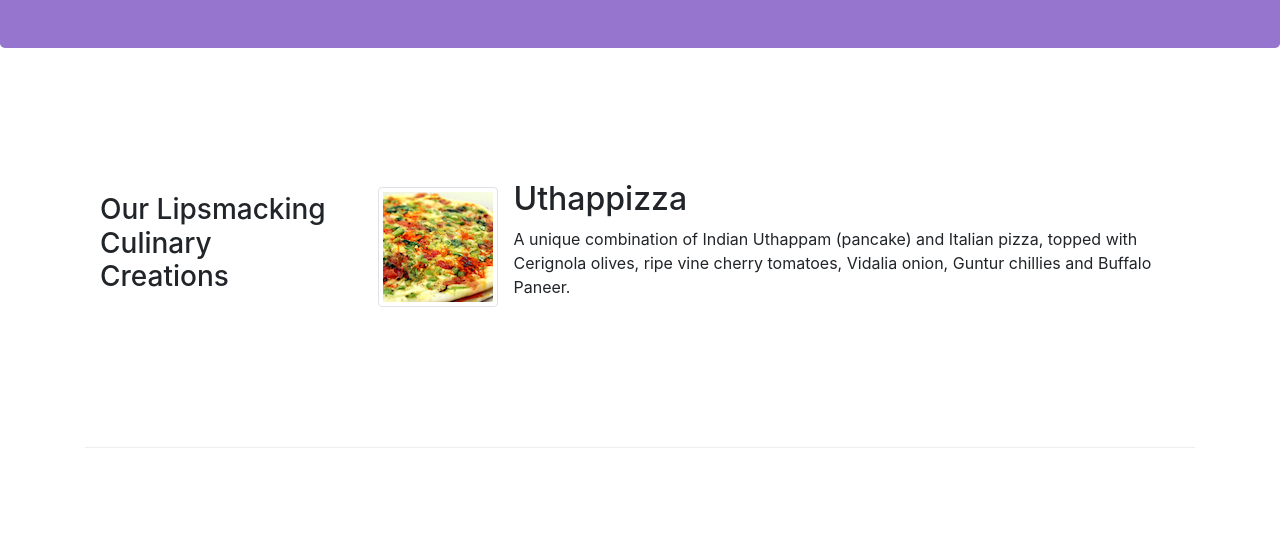
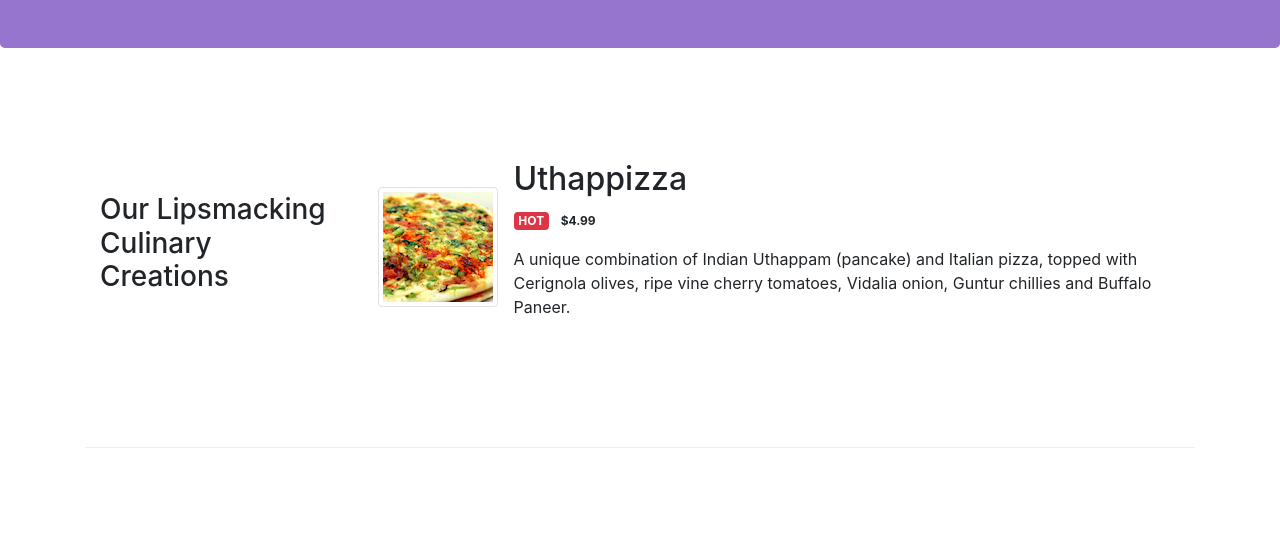
Before and after one commit to olgaloboda/Full-Stack-Bootstrap-4, a website: page index.html in a window 1280 px wide. Shown: the part 265-800 px from the top of the page. Drawn offline with nearby package versions, Linux system fonts and the light colour scheme.

Commit message:
Alerting users

```diff
--- a/index.html
+++ b/index.html
@@ -57,6 +57,10 @@
                     <img class="d-flex mr-3 img-thumbnail align-self-center" src="img/uthappizza.png" alt="Uthappizza"/>
                     <div class="media-body">
                         <h2 class="mt-0">Uthappizza</h2>
+                        <p>
+                            <span class="badge badge-danger">HOT</span>
+                            <span class="badge badge-pill badge-default">$4.99</span>
+                        </p>
                         <div class="hidden-xs-down">
                             <p>A unique combination of Indian Uthappam (pancake) and Italian pizza, topped with Cerignola olives, ripe vine cherry tomatoes, Vidalia onion, Guntur chillies and Buffalo Paneer.</p>
                         </div>
```
